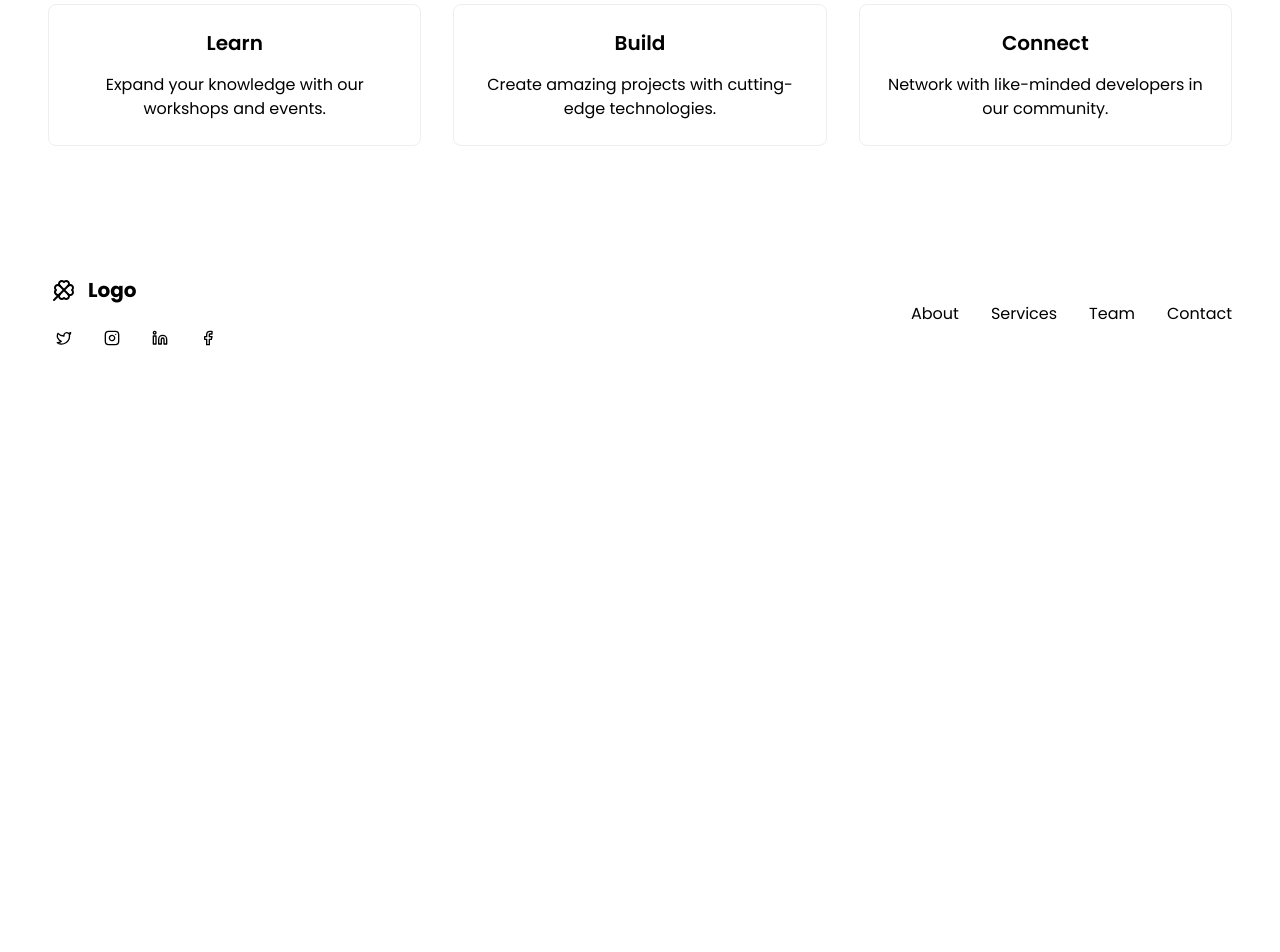
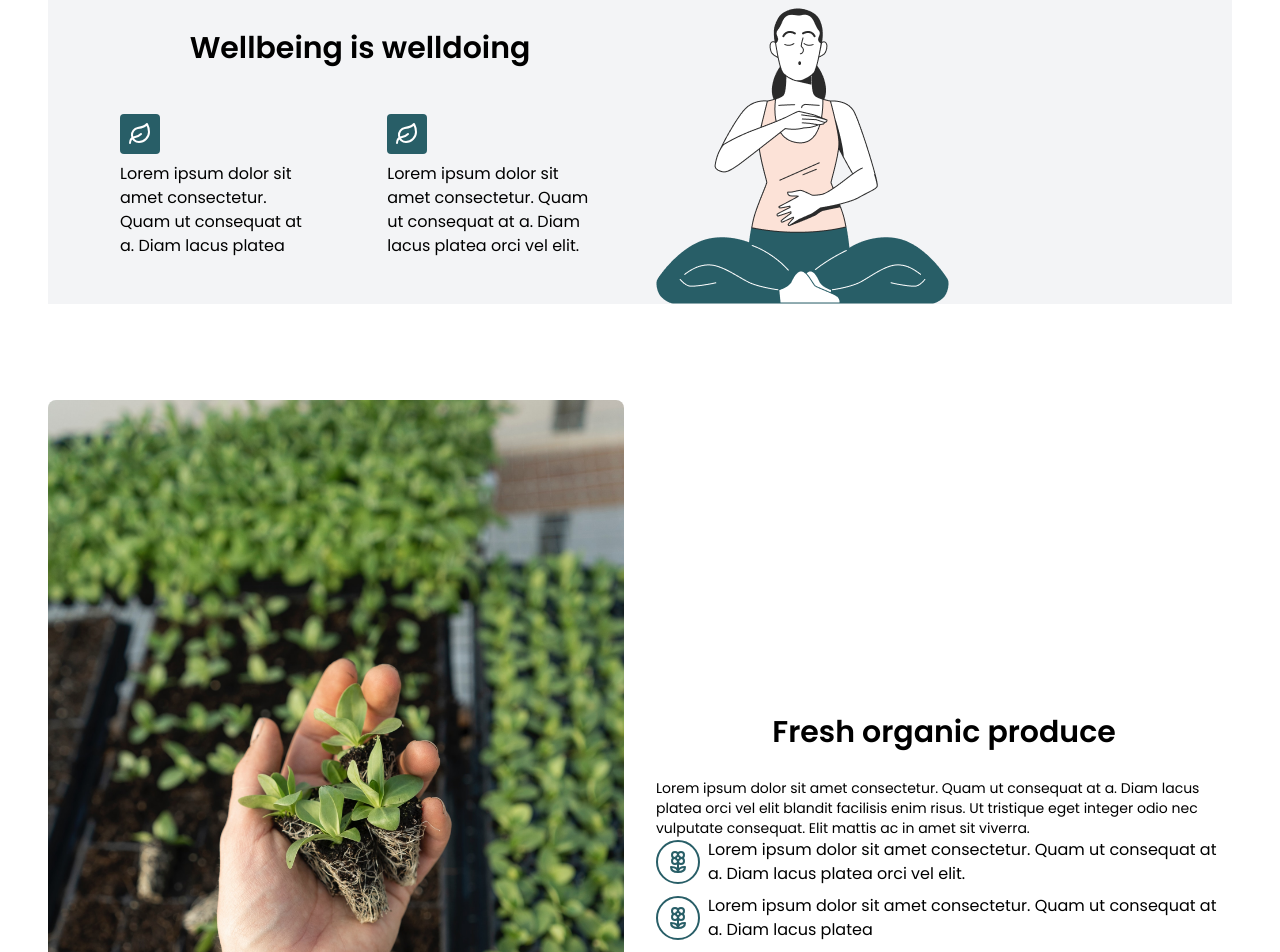
Before and after one commit to AdeoyeIbk/GDG-Bowen-Assessment, a React (Vite) app: page / in a window 1280 px wide. Shown: the part 840-1792 px from the top of the page. Before the commit the page ends 1274 px from the top, so only its background shows below. Built offline with nearby package versions, Linux system fonts and the light colour scheme.

Commit message:
Implement code changes to enhance functionality and improve performance

```diff
--- a/src/index.css
+++ b/src/index.css
@@ -4,7 +4,7 @@
 @layer base {
   * {
     border-color: #eeeeee;
-    outline-color: #4ade80;
+    outline-color: #285e67;
   }
 
   body {
@@ -41,7 +41,7 @@
   }
 
   .btn:focus-visible {
-    outline: 2px solid #4ade80;
+    outline: 2px solid #285e67;
     outline-offset: 2px;
   }
 
@@ -51,12 +51,12 @@
   }
 
   .btn-primary {
-    background-color: #285E67;
+    background-color: #285e67;
     color: white;
   }
 
   .btn-primary:hover {
-    background-color: rgba(74, 222, 128, 0.9);
+    background-color: rgba(40, 94, 103, 0.9);
   }
 
   .btn-secondary {
@@ -126,7 +126,7 @@
 
   .input:focus {
     outline: none;
-    box-shadow: 0 0 0 2px #4ade80;
+    box-shadow: 0 0 0 2px #285e67;
   }
 
   .input:disabled {
--- a/src/pages/Index.tsx
+++ b/src/pages/Index.tsx
@@ -1,7 +1,35 @@
 import heroImageOne from "@public/images/meditating.jpg";
 import heroImageTwo from "@public/images/mixing-food.jpg";
+import meditatingIllustration from "@public/images/meditating-illustration.png";
+import freshProduce from "@public/images/fresh-produce.jpg";
+import { Leaf, Flower2 } from "lucide-react";
 
 export default function Index() {
+  const wellbeingCards = [
+    {
+      icon: <Leaf />,
+      content:
+        "Lorem ipsum dolor sit amet consectetur. Quam ut consequat at a. Diam lacus platea",
+    },
+    {
+      icon: <Leaf />,
+      content:
+        "Lorem ipsum dolor sit amet consectetur. Quam ut consequat at a. Diam lacus platea orci vel elit.",
+    },
+  ];
+  const organicProduceCards = [
+    {
+      icon: <Flower2 />,
+      content:
+        "Lorem ipsum dolor sit amet consectetur. Quam ut consequat at a. Diam lacus platea orci vel elit.",
+    },
+    {
+      icon: <Flower2 />,
+      content:
+        "Lorem ipsum dolor sit amet consectetur. Quam ut consequat at a. Diam lacus platea",
+    },
+  ];
+
   return (
     <div className="container mx-auto px-4 py-8">
       {/* Hero Section */}
@@ -9,7 +37,7 @@ export default function Index() {
         <h1 className="text-2xl md:text-6xl font-semibold text-foreground mb-6">
           The dawn of a new era in health is here
         </h1>
-        <p className="text-l text-gray-700 mx-auto">
+        <p className="text-lg text-gray-700 mx-auto">
           Lorem ipsum dolor sit amet consectetur. Quam ut consequat at a. Diam
           lacus platea orci vel elit blandit facilisis
         </p>
@@ -28,27 +56,63 @@ export default function Index() {
         </div>
       </section>
 
+
+
       {/* Content Sections */}
-      <section className="grid md:grid-cols-2 lg:grid-cols-3 gap-8 py-12">
-        <div className="bg-card p-6 rounded-lg border border-border">
-          <h3 className="text-xl font-semibold mb-4">Learn</h3>
-          <p className="text-muted-foreground">
-            Expand your knowledge with our workshops and events.
-          </p>
+      <section className="grid lg:grid-cols-2 grid-cols-1 gap-8 px-12 bg-gray-100 pt-12">
+        <div className="flex flex-col justify-center">
+          <h2 className="text-lg sm:text-xl md:text-2xl lg:text-3xl font-semibold text-foreground mb-6">
+            Wellbeing is welldoing
+          </h2>
+          <div className="flex gap-8">
+            {wellbeingCards.map(({ icon, content }, index) => (
+              <div key={index} className="p-6">
+                <div className="flex lg:justify-start justify-center items-center mb-2">
+                  <span className="bg-[#285E67] text-white p-2 rounded flex items-center justify-center">
+                    {icon}
+                  </span>
+                </div>
+                <p className="text-muted-foreground lg:text-left">{content}</p>
+              </div>
+            ))}
+          </div>
         </div>
+        <img
+          src={meditatingIllustration}
+          alt="Meditating Illustration"
+          className="hidden lg:block align-end justify-end"
+        />
+      </section>
 
-        <div className="bg-card p-6 rounded-lg border border-border">
-          <h3 className="text-xl font-semibold mb-4">Build</h3>
-          <p className="text-muted-foreground">
-            Create amazing projects with cutting-edge technologies.
-          </p>
-        </div>
+      <section className="grid md:grid-cols-2 grid-cols-1 gap-8 mt-24">
+        <img
+          src={freshProduce}
+          alt="Fresh Produce"
+          className="hidden md:block align-end justify-end rounded-lg h-full w-full object-cover"
+        />
+        <div className="flex flex-col justify-center">
+          <div className="flex flex-col gap-1">
+            <h2 className="text-lg sm:text-xl md:text-2xl lg:text-3xl font-semibold text-foreground mb-6">
+              Fresh organic produce
+            </h2>
+            <p className="text-muted-foreground lg:text-left text-sm">
+              Lorem ipsum dolor sit amet consectetur. Quam ut consequat at a.
+              Diam lacus platea orci vel elit blandit facilisis enim risus. Ut
+              tristique eget integer odio nec vulputate consequat. Elit mattis
+              ac in amet sit viverra.
+            </p>
+          </div>
 
-        <div className="bg-card p-6 rounded-lg border border-border">
-          <h3 className="text-xl font-semibold mb-4">Connect</h3>
-          <p className="text-muted-foreground">
-            Network with like-minded developers in our community.
-          </p>
+          <ul>
+            {organicProduceCards.map(({ icon, content }, index) => (
+              <li key={index} className="flex items-center gap-2 mb-2">
+                <span className="border-2 border-[#285E67] text-[#285E67] p-2 rounded-full flex items-center justify-center bg-transparent">
+                  {icon}
+                </span>
+                <p className="text-muted-foreground lg:text-left">{content}</p>
+              </li>
+            ))}
+          </ul>
         </div>
       </section>
     </div>
--- a/tailwind.config.ts
+++ b/tailwind.config.ts
@@ -32,14 +32,15 @@ const config: Config = {
 
         // === BRAND COLORS ===
         brand: {
-          green: "#4ADE80", // Adjusted green tone
+          green: "#285E67", // Updated brand green
           peach: "#FFCBA4",
           "light-peach": "#FFF2E8",
         },
+        "brand-green": "#285E67",
 
         // === PRIMARY SYSTEM ===
         primary: {
-          DEFAULT: "#4ADE80", // Brand green
+          DEFAULT: "#285E67", // Brand green
           foreground: "#000000",
         },
 
@@ -54,7 +55,11 @@ const config: Config = {
           DEFAULT: "#FFCBA4", // Brand peach
           foreground: "#000000",
         },
-
+        // === Green COLORS ===
+        green: {
+          DEFAULT: "#285E67", // Brand green
+          foreground: "#000000",
+        },
         // === GRAY SCALE (From your design system) ===
         gray: {
           10: "#F7F7F7",
@@ -80,7 +85,7 @@ const config: Config = {
         },
         border: "#EEEEEE",
         input: "#F7F7F7",
-        ring: "#4ADE80",
+        ring: "#285E67",
 
         // === STATE COLORS ===
         destructive: {
@@ -88,7 +93,7 @@ const config: Config = {
           foreground: "#FFFFFF",
         },
         success: {
-          DEFAULT: "#4ADE80",
+          DEFAULT: "#285E67",
           foreground: "#000000",
         },
         warning: {
@@ -98,7 +103,7 @@ const config: Config = {
 
         // === CHART COLORS ===
         chart: {
-          "1": "#4ADE80",
+          "1": "#285E67",
           "2": "#FFCBA4",
           "3": "#1A1A1A",
           "4": "#CCCCCC",
```
Also changed, not shown: public/images/fresh-produce.jpg (added), public/images/meditating-illustration.png (added).
